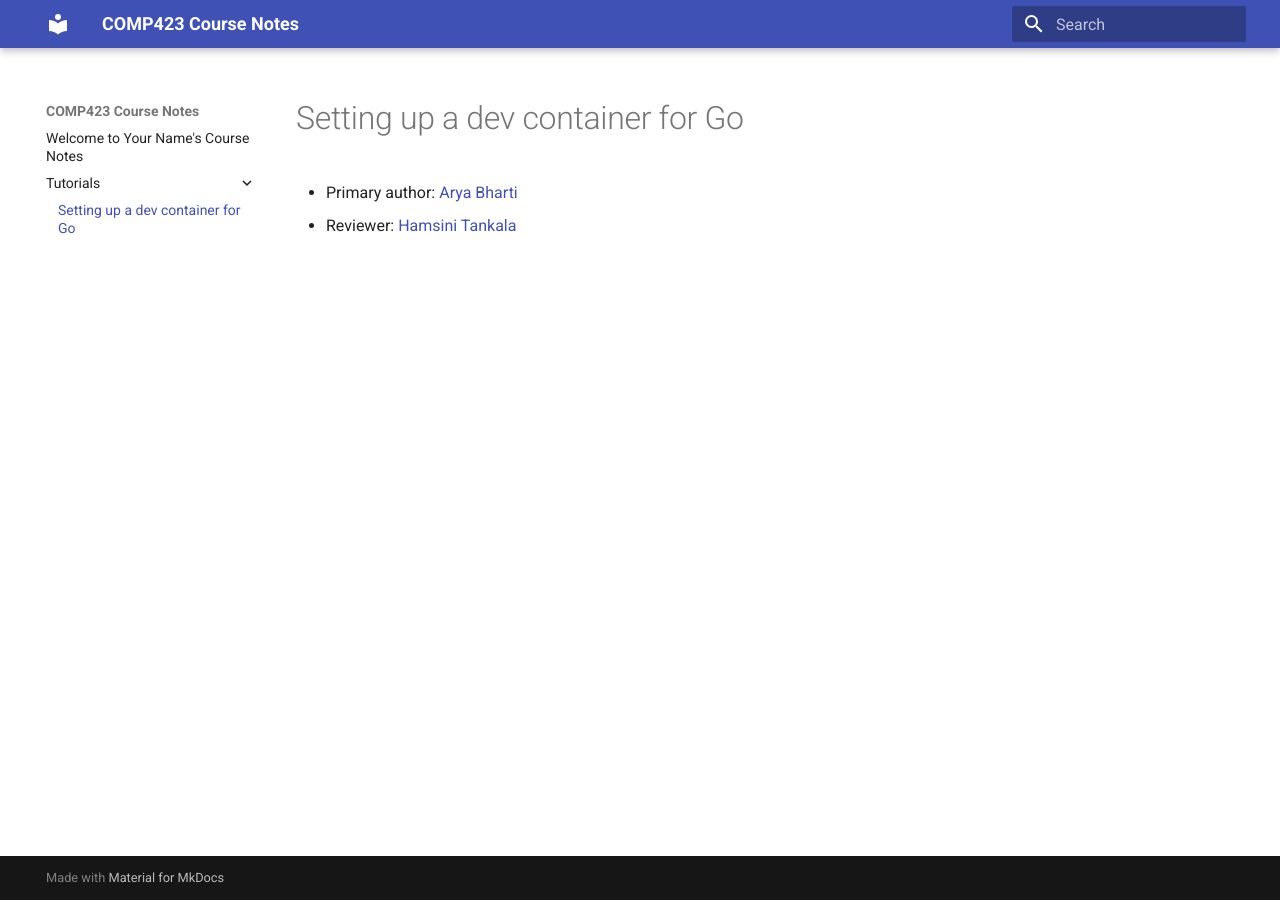
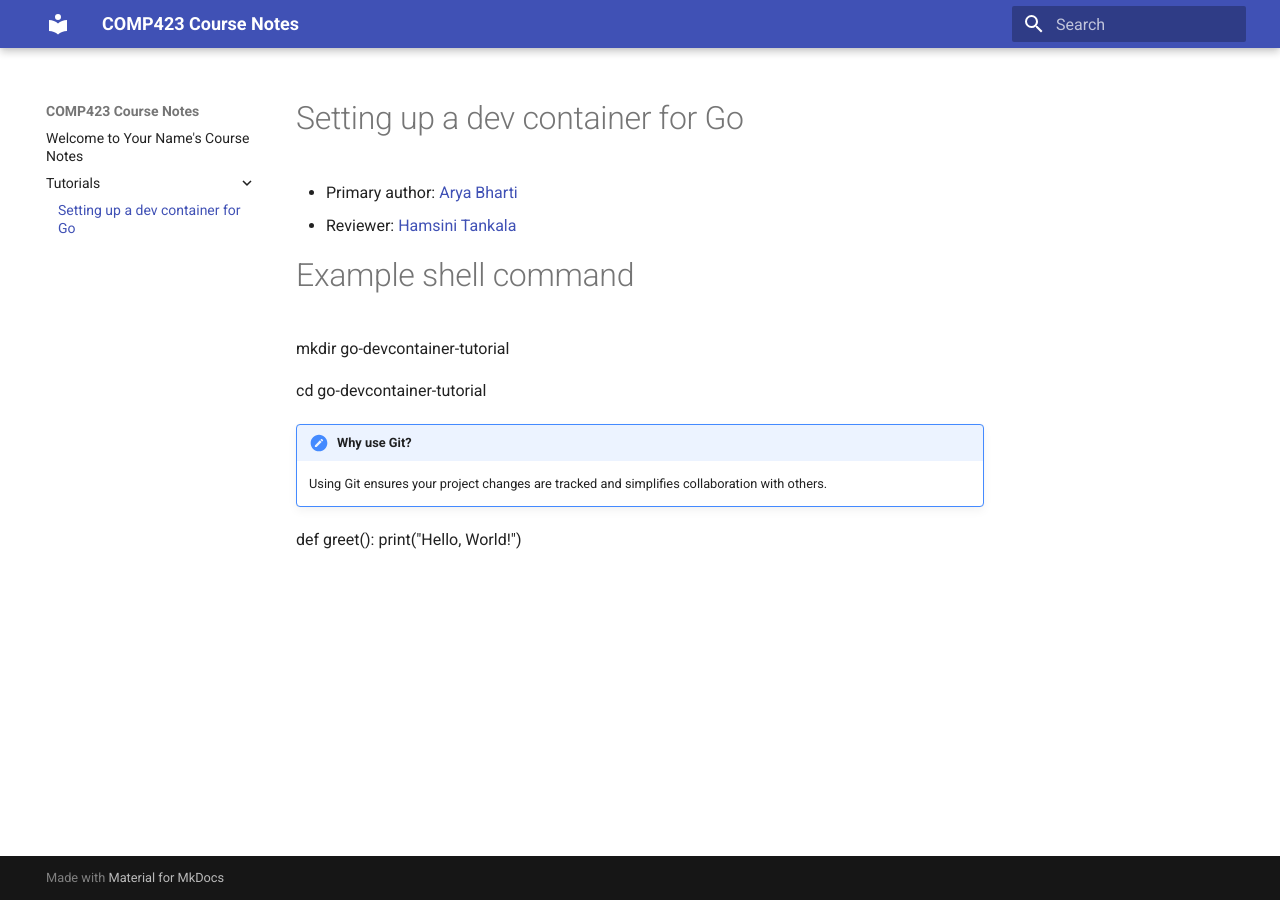
Before and after one commit to abharti-cmd/comp423-course-notes, an MkDocs documentation site: the page built from docs/tutorials/go-setup.md, in a window 1280 px wide. Built offline with MkDocs 1.6.1 and Material for MkDocs 9.7.7, drawn with Linux system fonts in a browser that asks for light colours.

Commit message:
added mkdocs extentions

```diff
--- a/docs/tutorials/go-setup.md
+++ b/docs/tutorials/go-setup.md
@@ -2,3 +2,15 @@
 
 * Primary author: [Arya Bharti](https://github.com/abharti-cmd)
 * Reviewer: [Hamsini Tankala](https://github.com/htankala)
+
+
+# Example shell command
+mkdir go-devcontainer-tutorial
+
+cd go-devcontainer-tutorial
+
+!!! note "Why use Git?"
+    Using Git ensures your project changes are tracked and simplifies collaboration with others.
+
+def greet():
+    print("Hello, World!")
--- a/mkdocs.yml
+++ b/mkdocs.yml
@@ -3,6 +3,5 @@ theme:
   name: material
 
 markdown_extensions:
-  - codehilite        # Syntax highlighting for code blocks
+  - codehilite        # Add's syntax highlighting for code blocks
   - admonition        # Callouts for notes, warnings, etc.
-  - toc               # Table of contents
```
